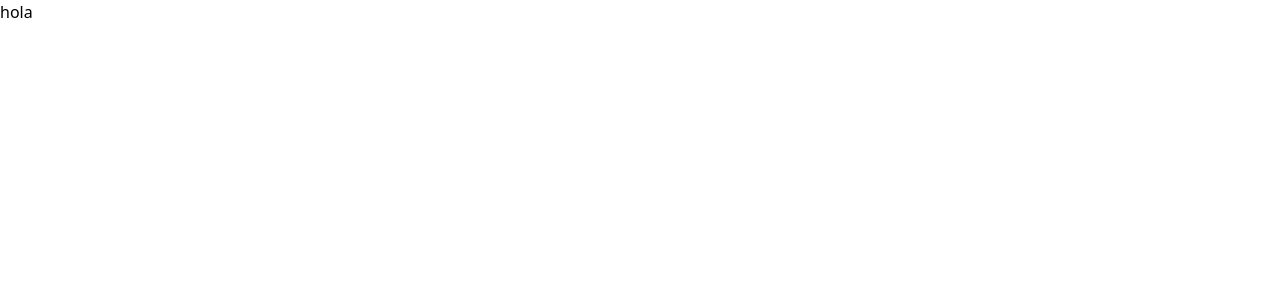
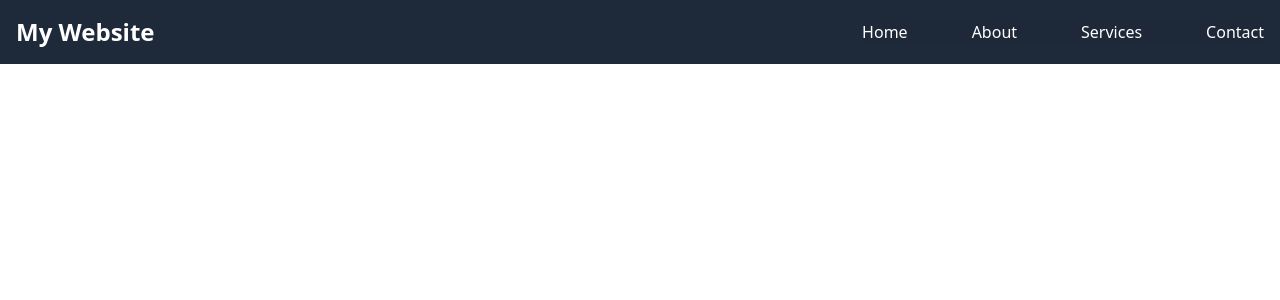
Before and after one commit to renatochoccepalacios/mp-disarq-vite, a React (Vite) app: page / in a window 1280 px wide. Shown: the top 300 px of the page. Built offline with nearby package versions, Linux system fonts and the light colour scheme.

Commit message:
nav terminado

```diff
--- a/package.json
+++ b/package.json
@@ -13,6 +13,7 @@
     "@tailwindcss/vite": "^4.1.3",
     "react": "^19.0.0",
     "react-dom": "^19.0.0",
+    "react-icons": "^5.5.0",
     "tailwindcss": "^4.1.3"
   },
   "devDependencies": {
--- a/src/App.jsx
+++ b/src/App.jsx
@@ -1,9 +1,11 @@
+import { NavBar } from "./components/NavBar"
 
 
 function App() {
   return (
     <>
-      <div className=''>hola</div>
+      <NavBar />
+
     </>
   )
 }
--- /dev/null
+++ b/src/components/NavBar.jsx
@@ -0,0 +1,27 @@
+import React, { useState } from 'react'
+import { GiHamburgerMenu } from "react-icons/gi";
+
+export const NavBar = () => {
+    const [isOpen, setIsOpen] = useState(false);
+
+    const toggleMenu = () => setIsOpen(!isOpen);
+
+    return (
+        <header className='grid bg-gray-800 fixed w-full gap-[2rem] text-white'>
+            <nav className='grid md:flex p-4 relative grid-cols-2 gap-2.5 md:grid-cols-2 justify-between w-full items-center'>
+                <h1 className='text-2xl font-bold'>My Website</h1>
+
+                <button onClick={toggleMenu} className='z-10 justify-self-end items-center md:hidden'>
+                    <GiHamburgerMenu />
+                </button>
+
+                <ul className={`p-4 order-2 w-full absolute  top-full left-0 bg-gray-800/70 backdrop-blur-md flex gap-3 flex-col transition-all duration-300 ease-in-out ${isOpen ? 'menu-open' : 'menu-closed'} h-screen md:static md:flex-row md:justify-center md:gap-[4rem] md:w-auto md:p-0 md:h-auto md:backdrop-blur-0 md:bg-transparent`}>
+                    <li><a href="#home">Home</a></li>
+                    <li><a href="#about">About</a></li>
+                    <li><a href="#services">Services</a></li>
+                    <li><a href="#contact">Contact</a></li>
+                </ul>
+            </nav>
+        </header>
+    )
+}
--- a/src/index.css
+++ b/src/index.css
@@ -1 +1,9 @@
 @import "tailwindcss";
+
+.menu-open {
+    @apply translate-0;
+}
+
+.menu-closed {
+    @apply -translate-x-full md:translate-x-0 ;
+}
```
Also changed, not shown: 1 other file (tests, documents, lock files or other folders).
